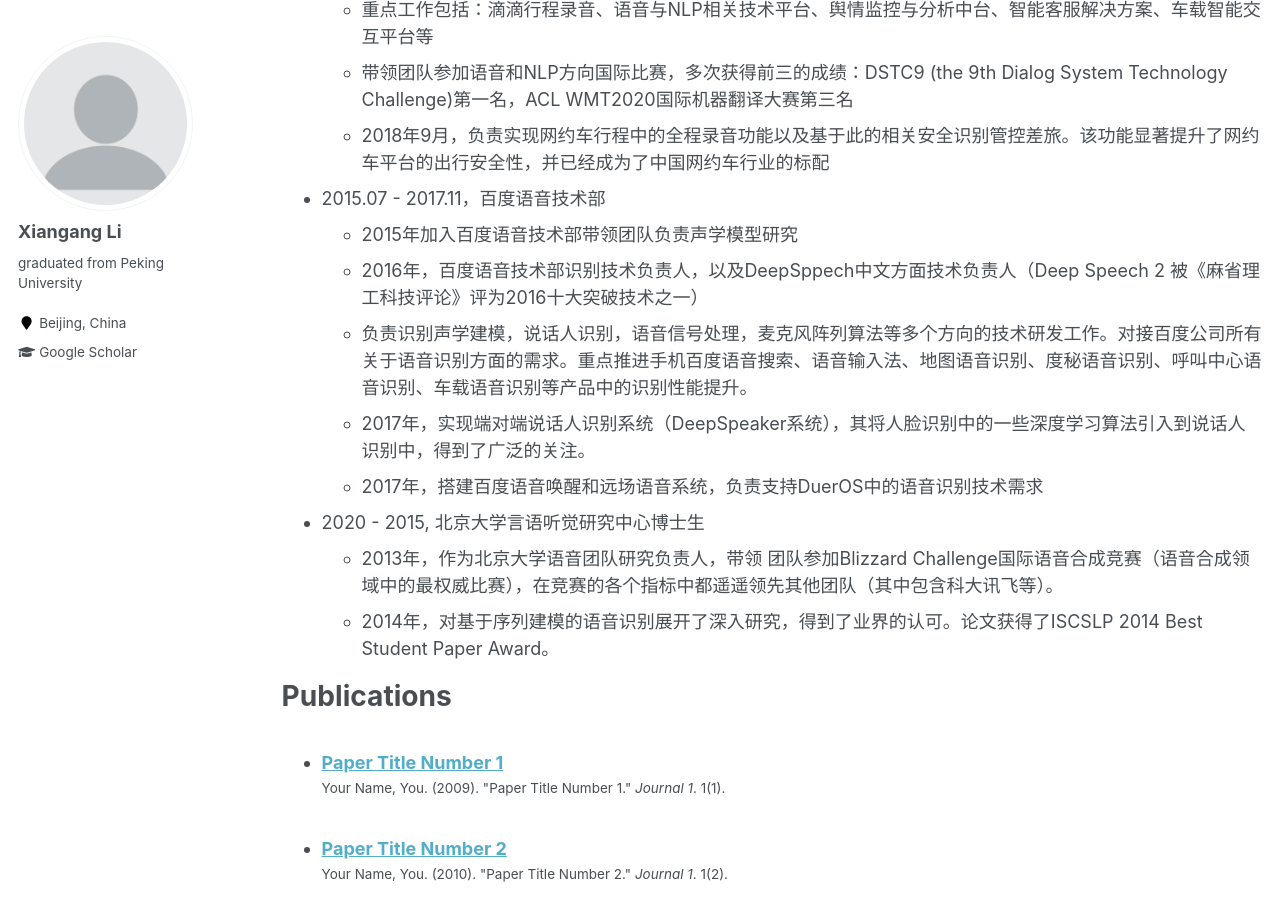
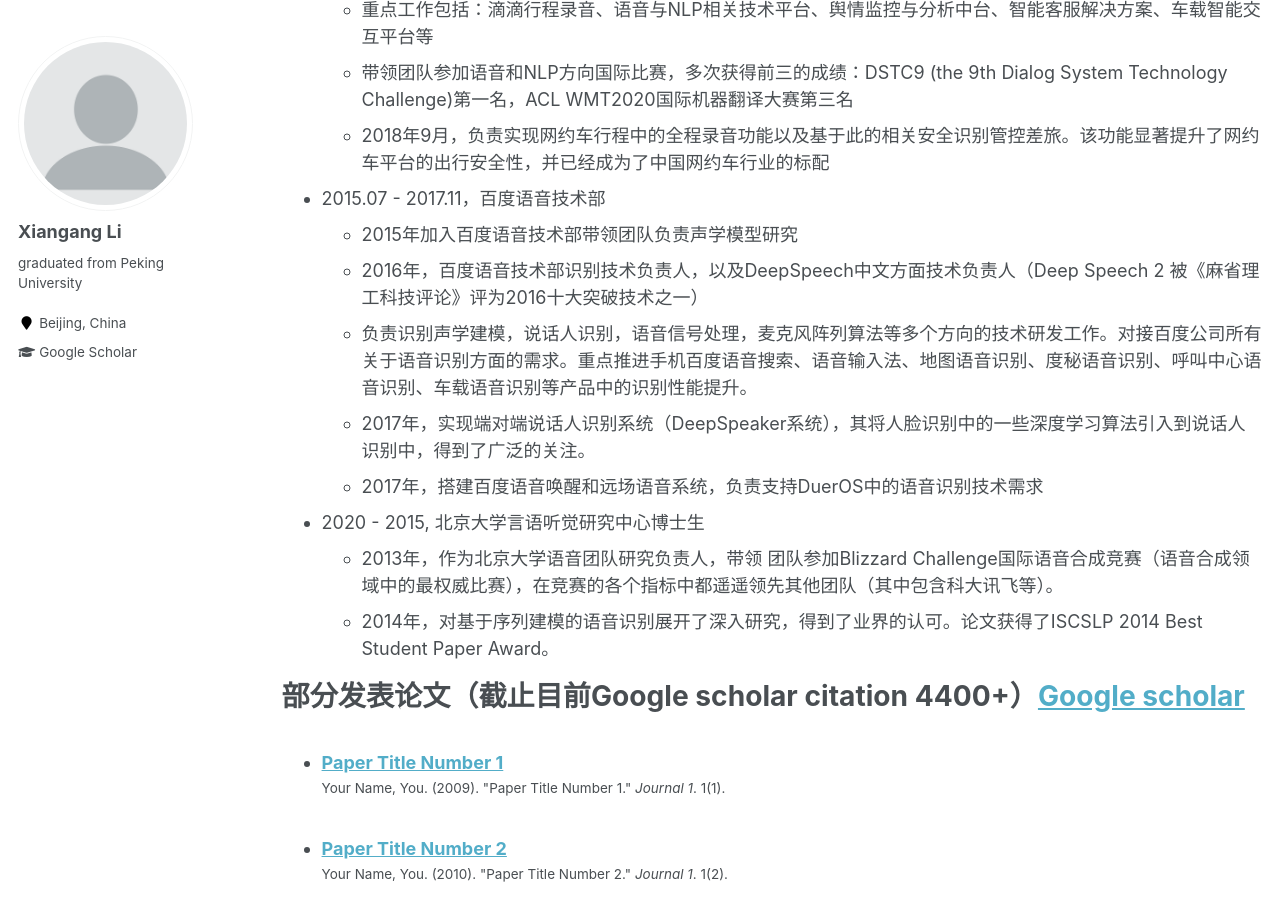
Before and after one commit to xiangangli/xiangangli.github.io, a Jekyll site: the page built from _pages/cv-cn.md, in a window 1280 px wide and 900 px high, scrolled down 968 px. Built offline with Jekyll 4.4.1, drawn with Linux system fonts in a browser that asks for light colours.

Commit message:
update cv-cn

```diff
--- a/_pages/cv-cn.md
+++ b/_pages/cv-cn.md
@@ -36,7 +36,7 @@ redirect_from:
   * 2018年9月，负责实现网约车行程中的全程录音功能以及基于此的相关安全识别管控差旅。该功能显著提升了网约车平台的出行安全性，并已经成为了中国网约车行业的标配
 * 2015.07 - 2017.11，百度语音技术部
   * 2015年加入百度语音技术部带领团队负责声学模型研究
-  * 2016年，百度语音技术部识别技术负责人，以及DeepSppech中文方面技术负责人（Deep Speech 2 被《麻省理工科技评论》评为2016十大突破技术之一）
+  * 2016年，百度语音技术部识别技术负责人，以及DeepSpeech中文方面技术负责人（Deep Speech 2 被《麻省理工科技评论》评为2016十大突破技术之一）
   * 负责识别声学建模，说话人识别，语音信号处理，麦克风阵列算法等多个方向的技术研发工作。对接百度公司所有关于语音识别方面的需求。重点推进手机百度语音搜索、语音输入法、地图语音识别、度秘语音识别、呼叫中心语音识别、车载语音识别等产品中的识别性能提升。
   * 2017年，实现端对端说话人识别系统（DeepSpeaker系统），其将人脸识别中的一些深度学习算法引入到说话人识别中，得到了广泛的关注。
   * 2017年，搭建百度语音唤醒和远场语音系统，负责支持DuerOS中的语音识别技术需求
@@ -44,7 +44,7 @@ redirect_from:
   * 2013年，作为北京大学语音团队研究负责人，带领 团队参加Blizzard Challenge国际语音合成竞赛（语音合成领域中的最权威比赛），在竞赛的各个指标中都遥遥领先其他团队（其中包含科大讯飞等）。
   * 2014年，对基于序列建模的语音识别展开了深入研究，得到了业界的认可。论文获得了ISCSLP 2014 Best Student Paper Award。
 
-Publications
+部分发表论文（截止目前Google scholar citation 4400+）[Google scholar](https://scholar.google.com/citations?user=80YNQwMAAAAJ&hl=zh-CN)
 ======
   <ul>{% for post in site.publications %}
     {% include archive-single-cv.html %}
```
